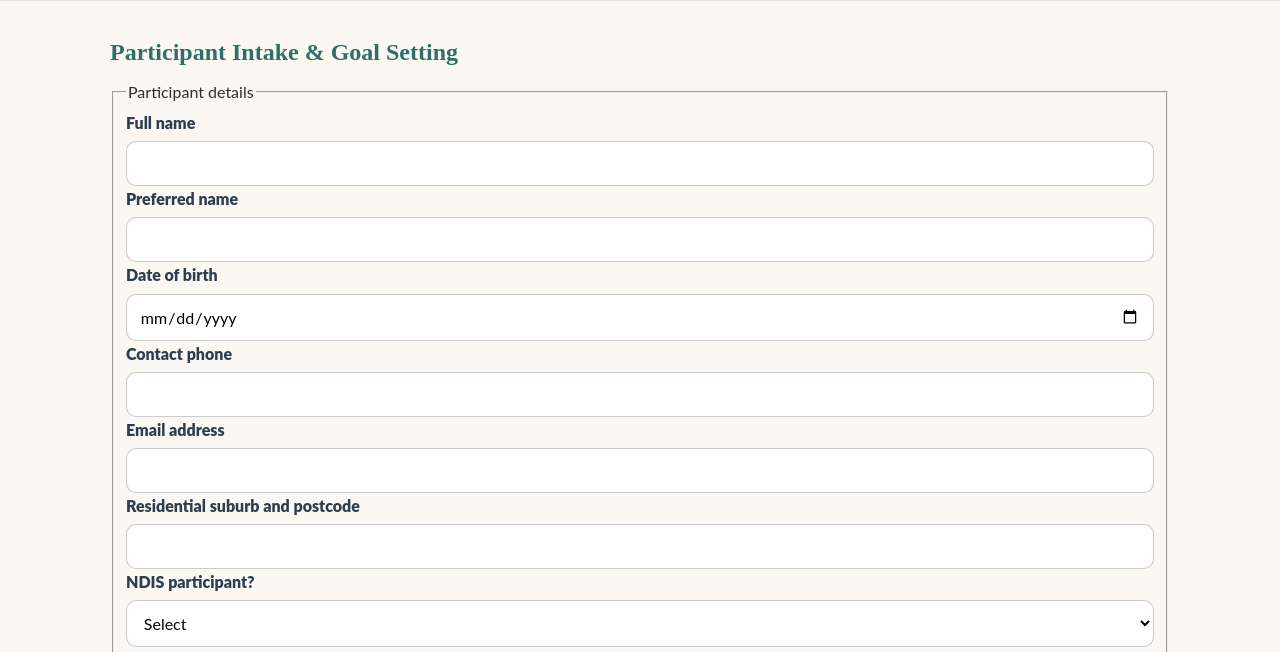
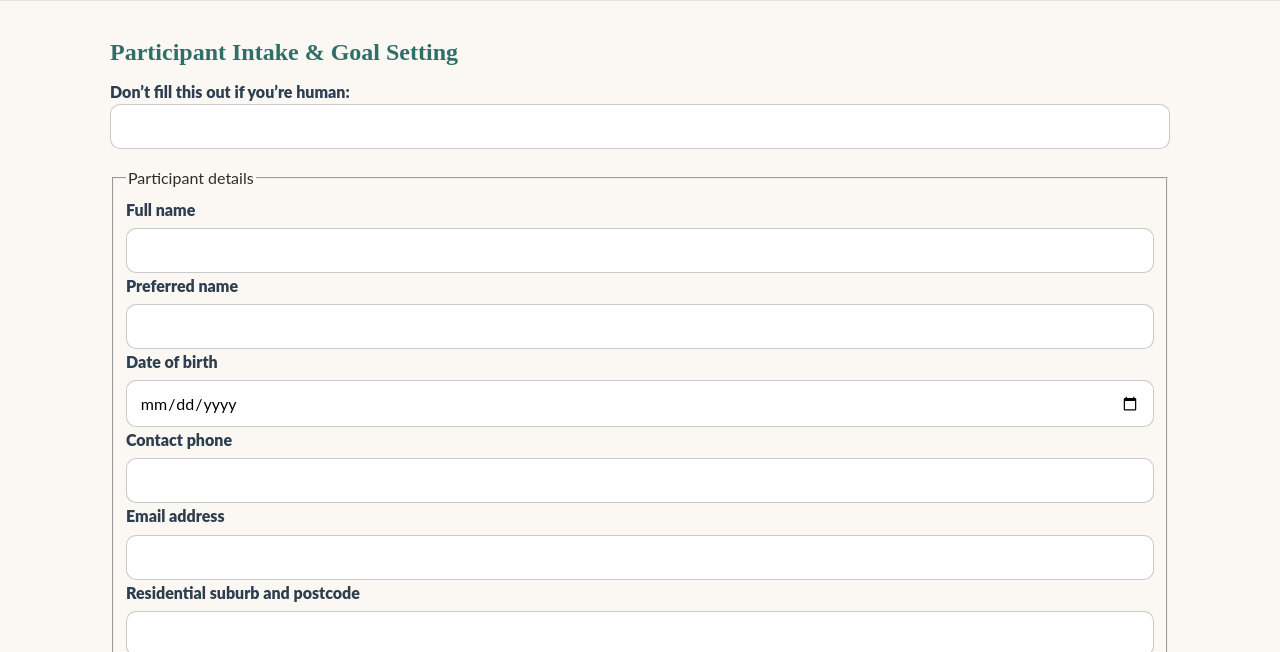
Before and after one commit to kgagne002-KG/forethought-site, a plain HTML site: page pages/intake.html in a window 1280 px wide. Shown: the part 148-800 px from the top of the page. Drawn offline with Linux system fonts and the light colour scheme.

Commit message:
Enable Netlify contact and intake forms

```diff
--- a/pages/intake.html
+++ b/pages/intake.html
@@ -61,7 +61,24 @@
       <div class="form-wrapper">
         <h1>Participant Intake &amp; Goal Setting</h1>
 
-        <form class="contact-form">
+        <form
+  class="contact-form"
+  name="intake"
+  method="POST"
+  data-netlify="true"
+  netlify-honeypot="bot-field"
+  action="/success.html"
+>
+  <!-- Required for Netlify -->
+  <input type="hidden" name="form-name" value="intake">
+
+  <!-- Honeypot (spam protection) -->
+  <p class="visually-hidden">
+    <label>
+      Don’t fill this out if you’re human:
+      <input name="bot-field">
+    </label>
+  </p>
           <!-- Participant details -->
           <fieldset>
             <legend>Participant details</legend>
@@ -162,8 +179,7 @@
           </fieldset>
 
           <button type="submit" class="btn btn-primary">Send intake</button>
-          </button>
-        </form>
+                 </form>
       </div>
     </div>
   </section>
```
Also changed, not shown: pages/contact.html (+27 -3 lines).
